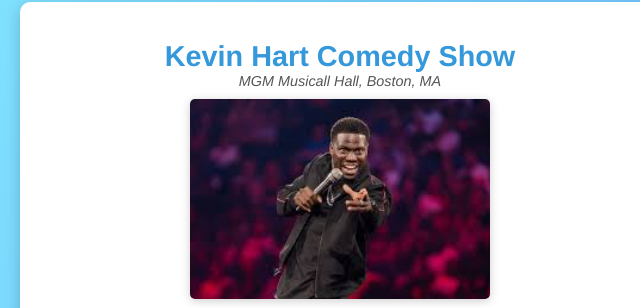
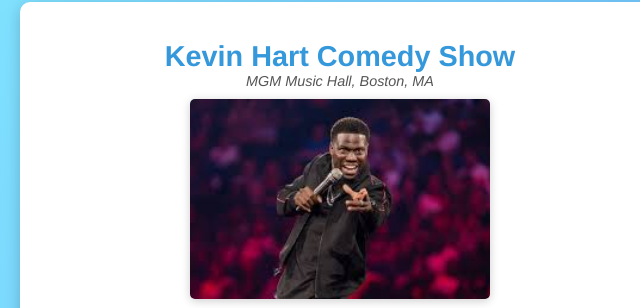
Before and after one commit to aubarkas3/aubarkas.github.io, a plain HTML site: page index.html in a window 1280 px wide. Shown: the part 984-1292 px from the top of the page, 0-640 px from the left. Drawn offline with Linux system fonts and the light colour scheme.

Commit message:
Update index.html

```diff
--- a/index.html
+++ b/index.html
@@ -99,7 +99,7 @@
     <section class="event">
         <div class="info">
             <h2>Kevin Hart Comedy Show</h2>
-            <p class="location">MGM Musicall Hall, Boston, MA</p>
+            <p class="location">MGM Music Hall, Boston, MA</p>
             <img src="kevinhart.jpeg" alt="Kevin Hart Comedy Show">
         </div>
         <div class="pricing">
```
